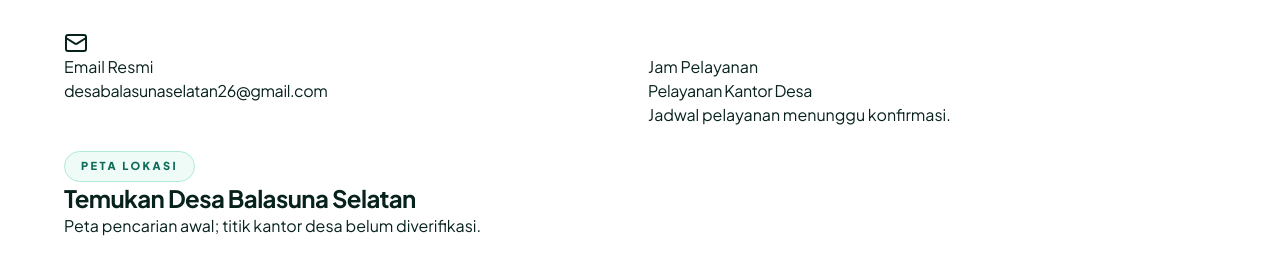
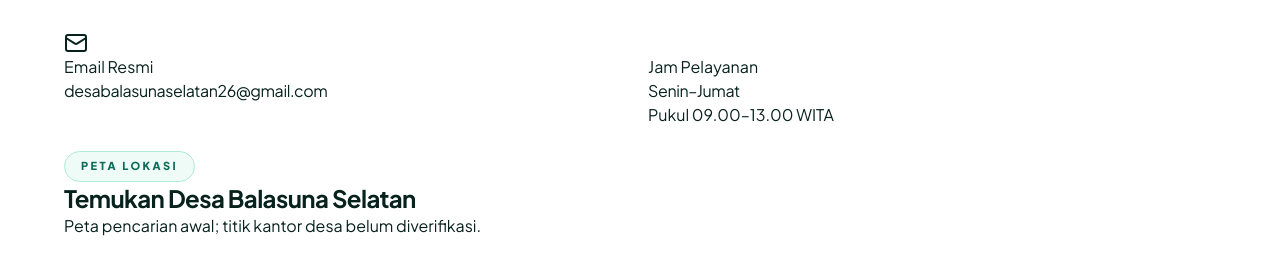
Before and after one commit to desabalsel/desabalsel, a website: page kontak.html in a window 1280 px wide. Shown: the part 750-1022 px from the top of the page. Drawn offline with Linux system fonts and the light colour scheme; grey boxes are pictures that could not be loaded.

Commit message:
Perbarui informasi kontak dan lokasi

```diff
--- a/kontak.html
+++ b/kontak.html
@@ -89,9 +89,16 @@
           <div><p class="contact-label">Email Resmi</p><h3>desabalasunaselatan26@gmail.com</h3><p class="contact-placeholder"></p></div>
         </article>
         <article class="contact-card" data-reveal="up" style="transition-delay:.24s">
-          <span class="contact-icon"><span class="ico" data-ico="clock"></span></span>
-          <div><p class="contact-label">Jam Pelayanan</p><h3>Pelayanan Kantor Desa</h3><p class="contact-placeholder">Jadwal pelayanan menunggu konfirmasi.</p></div>
+        <span class="contact-icon">
+        <span class="ico" data-ico="clock"></span>
+        </span>
+        <div>
+          <p class="contact-label">Jam Pelayanan</p>
+            <h3>Senin–Jumat</h3>
+            <p class="contact-muted">Pukul 09.00–13.00 WITA</p>
+        </div>
         </article>
+
       </div>
 
       <article class="map-card" data-reveal="up">
```
